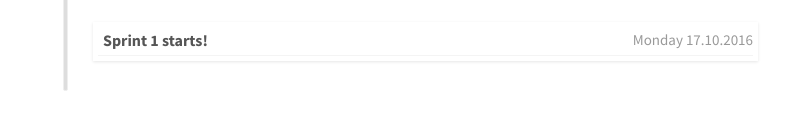
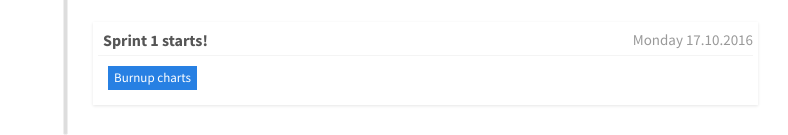
Before and after one commit to groupnorman/groupnorman.github.io, a plain HTML site: page index.html in a window 1280 px wide. Shown: the part 2296-2431 px from the top of the page, without its empty margins (247-1035 px from the left). Before the commit the page ends 2387 px from the top, so only its background shows below. Drawn offline with nearby package versions, Linux system fonts and the light colour scheme; some icons are missing.

Commit message:
Updated timeline to feature burnup charts

```diff
--- a/index.html
+++ b/index.html
@@ -195,6 +195,9 @@
                   <div class="timeline-item">
                     <span class="time"><i class="fa fa-clock-o"></i>Monday 17.10.2016</span>
                     <h3 class="timeline-header"><b>Sprint 1 starts!</b></h3>
+                    <div class='timeline-footer'>
+                      <a class="btn btn-primary btn-xs" href="numbers.html">Burnup charts</a>
+                    </div>
                   </div>
                 </li>
               </ul> <!-- timeline -->
```
